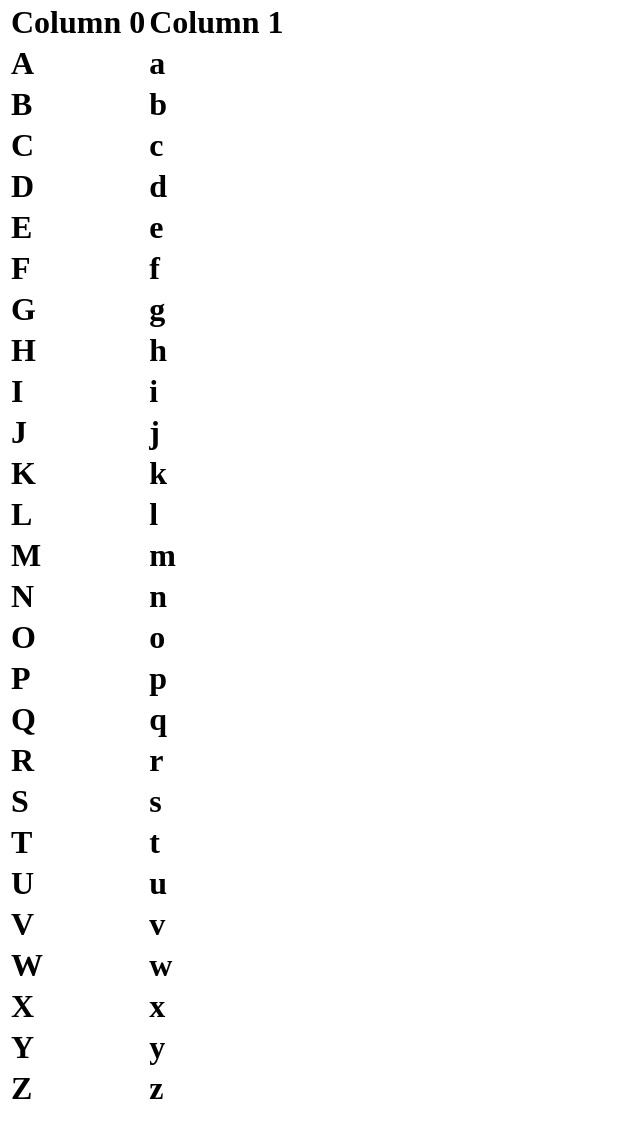
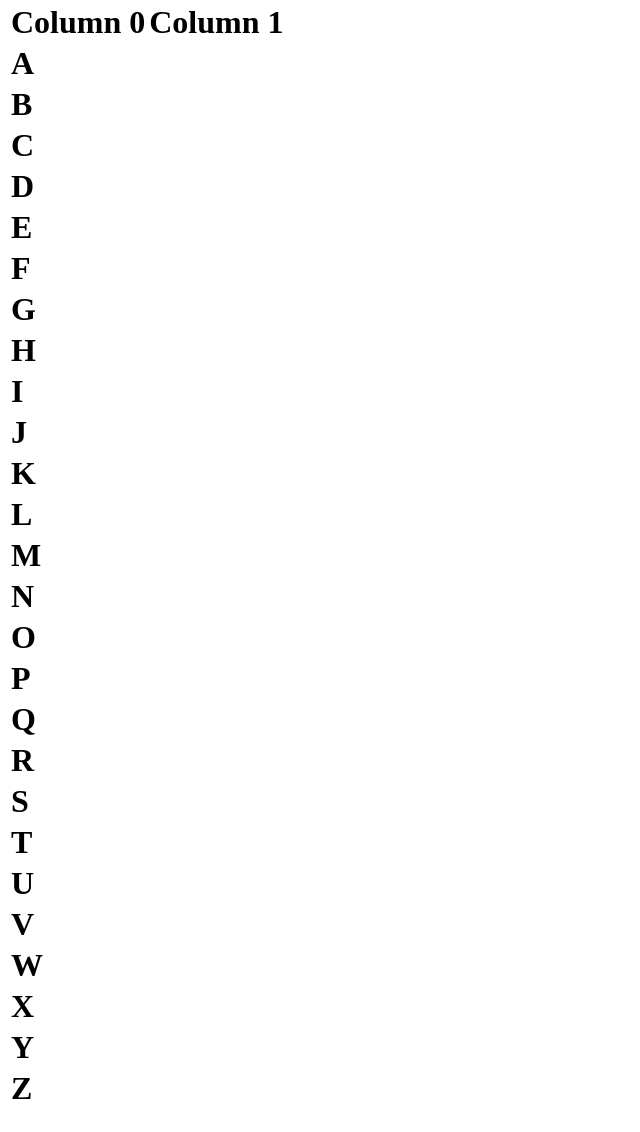
Before and after one commit to comp426-2022-fall/a01-krenfan, a website: page public/index.html in a window 1280 px wide. Shown: the part 57-1189 px from the top of the page, without its empty margins (0-640 px from the left). Drawn offline with Linux system fonts and the light colour scheme.

Commit message:
Attempt 5

```diff
--- a/public/index.html
+++ b/public/index.html
@@ -16,82 +16,82 @@
 				</thead>
 				<tbody>
 					<tr>
-						<td>A</td><td>a</td>
+						<td>A</td>
 					</tr>
 					<tr>
-						<td>B</td><td>b</td>
+						<td>B</td>
 					</tr>
 					<tr>
-						<td>C</td><td>c</td>
+						<td>C</td>
 					</tr>
 					<tr>
-						<td>D</td><td>d</td>
+						<td>D</td>
 					</tr>
 					<tr>
-						<td>E</td><td>e</td>
+						<td>E</td>
 					</tr>
 					<tr>
-						<td>F</td><td>f</td>
+						<td>F</td>
 					</tr>
 					<tr>
-						<td>G</td><td>g</td>
+						<td>G</td>
 					</tr>
 					<tr>
-						<td>H</td><td>h</td>
+						<td>H</td>
 					</tr>
 					<tr>
-						<td>I</td><td>i</td>
+						<td>I</td>
 					</tr>
 					<tr>
-						<td>J</td><td>j</td>
+						<td>J</td>
 					</tr>
 					<tr>
-						<td>K</td><td>k</td>
+						<td>K</td>
 					</tr>
 					<tr>
-						<td>L</td><td>l</td>
+						<td>L</td>
 					</tr>
 					<tr>
-						<td>M</td><td>m</td>
+						<td>M</td>
 					</tr>
 					<tr>
-						<td>N</td><td>n</td>
+						<td>N</td>
 					</tr>
 					<tr>
-						<td>O</td><td>o</td>
+						<td>O</td>
 					</tr>
 					<tr>
-						<td>P</td><td>p</td>
+						<td>P</td>
 					</tr>
 					<tr>
-						<td>Q</td><td>q</td>
+						<td>Q</td>
 					</tr>
 					<tr>
-						<td>R</td><td>r</td>
+						<td>R</td>
 					</tr>
 					<tr>
-						<td>S</td><td>s</td>
+						<td>S</td>
 					</tr>
 					<tr>
-						<td>T</td><td>t</td>
+						<td>T</td>
 					</tr>
 					<tr>
-						<td>U</td><td>u</td>
+						<td>U</td>
 					</tr>
 					<tr>
-						<td>V</td><td>v</td>
+						<td>V</td>
 					</tr>
 					<tr>
-						<td>W</td><td>w</td>
+						<td>W</td>
 					</tr>
 					<tr>
-						<td>X</td><td>x</td>
+						<td>X</td>
 					</tr>
 					<tr>
-						<td>Y</td><td>y</td>
+						<td>Y</td>
 					</tr>
 					<tr>
-						<td>Z</td><td>z</td>
+						<td>Z</td>
 					</tr>
 				</tbody>
 			</table>
```
Also changed, not shown: 1 other file.
